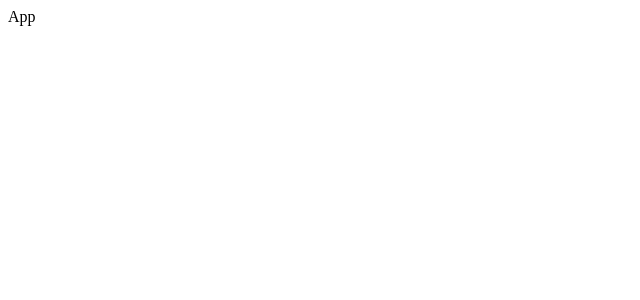
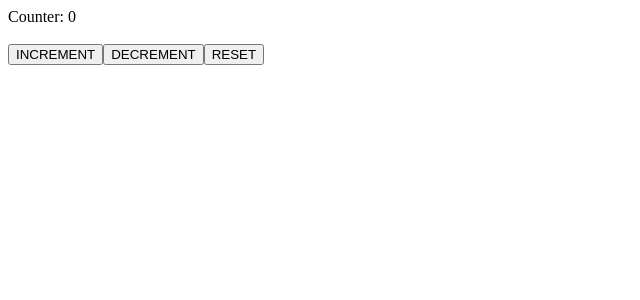
Before and after one commit to Seenu1702/myprofile, a React (Vite) app: page / in a window 1280 px wide. Shown: the top 300 px of the page, without its empty margins (0-640 px from the left). Built offline with nearby package versions, Linux system fonts and the light colour scheme.

Commit message:
redux state management

```diff
--- a/package.json
+++ b/package.json
@@ -13,7 +13,9 @@
     "axios": "^1.6.2",
     "react": "^18.2.0",
     "react-dom": "^18.2.0",
-    "react-router-dom": "^6.18.0"
+    "react-redux": "^9.0.0",
+    "react-router-dom": "^6.18.0",
+    "redux": "^5.0.0"
   },
   "devDependencies": {
     "@types/react": "^18.2.15",
--- a/src/App.jsx
+++ b/src/App.jsx
@@ -1,8 +1,22 @@
+/* eslint-disable no-unused-vars */
 import React from 'react';
+import { useDispatch, useSelector } from 'react-redux';
 
 function App() {
+
+  const dispatch = useDispatch();
+  const counter = useSelector(state => state);
+
   return (
-    <div>App</div>
+    <div>
+      <div>
+        Counter: {counter}
+      </div>
+      <br />
+      <button onClick={e => dispatch({type: 'INCR'})}>INCREMENT</button>
+      <button onClick={e => dispatch({type: 'DECR'})}>DECREMENT</button>
+      <button onClick={e => dispatch({type: 'ZERO'})}>RESET</button>
+    </div>
   )
 }
 
--- a/src/main.jsx
+++ b/src/main.jsx
@@ -2,34 +2,27 @@
 import React from 'react'
 import ReactDOM from 'react-dom/client'
 import App from './App.jsx';
+import { createStore } from 'redux';
+import { Provider } from 'react-redux';
 
 
-const notes = [
-    {
-        id: 1,
-        content: "Working with List",
-        important: true
-    },
-    {
-        id: 2,
-        content: "Usage of Keys",
-        important: false
-    },
-    {
-        id: 3,
-        content: "Conditional Rendering",
-        important: true
-    },
-    {
-        id: 4,
-        content: "Handling Events",
-        important: true
-    },
-    {
-        id: 5,
-        content: "Prop vs State",
-        important: false
+const counterReducer = (state = 0, action) => {
+    switch(action.type){
+        case 'INCR':
+            return state + 1;
+        case 'DECR':
+            return state - 1;
+        case 'ZERO':
+            return 0;
+        default:
+            return state;
     }
-];
+}
 
-ReactDOM.createRoot(document.getElementById('root')).render(<App />)
+const store = createStore(counterReducer);
+
+ReactDOM.createRoot(document.getElementById('root')).render(
+    <Provider store={store}>
+        <App />
+    </Provider>
+)
```
Also changed, not shown: 1 other file (tests, documents, lock files or other folders).
